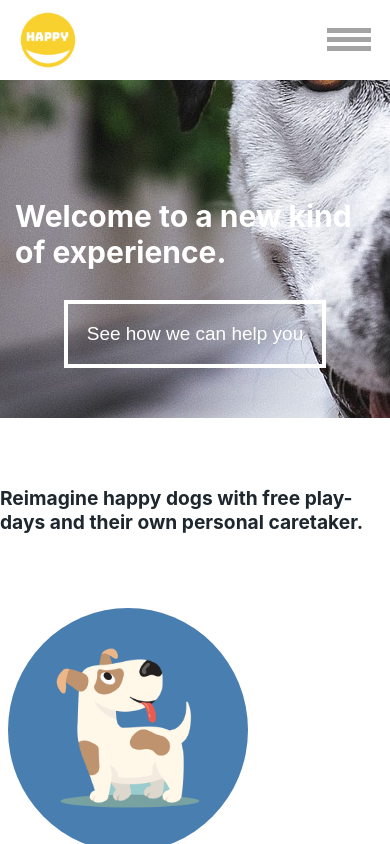
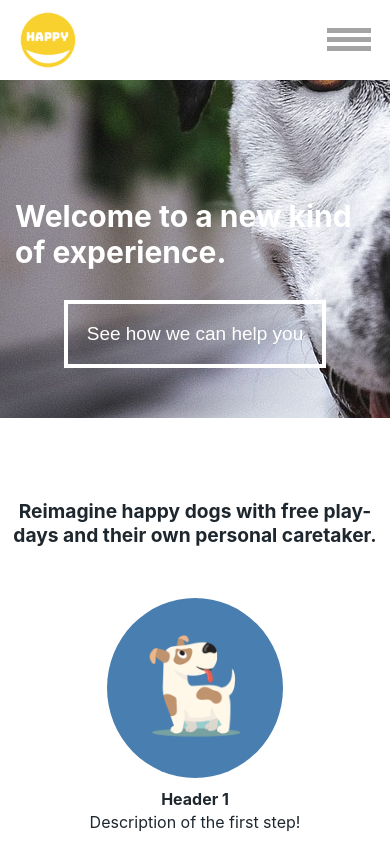
Before and after one commit to andreasaker/generic-startpage, a React (Create React App) app: page / in a window 390 px wide. Shown: the top 844 px of the page. Built offline with nearby package versions, Linux system fonts and the light colour scheme.

Commit message:
three steps is now mobile responsive

```diff
--- a/src/components/content.js
+++ b/src/components/content.js
@@ -13,7 +13,11 @@ const ContentWrapper = styled(Wrapper)`
 `;
 
 const H2 = styled(H2default)`
+  margin: 2em 0.5em 1em 0.5em;
+  text-align: center;
+  ${media.desktop`
   margin: 2em 0 4em 0;
+  `}
 `;
 
 const Content = ({ header, steps }) => {
--- a/src/components/stepCard.js
+++ b/src/components/stepCard.js
@@ -1,14 +1,27 @@
 import React from "react";
 import styled from "styled-components";
 import { H3default } from "./headers";
+import media from "./media";
+
 const StepCardStyle = styled.div`
   width: 16em;
-  height: 16em;
+  height: auto;
   display: flex;
   flex-flow: column;
   justify-content: center;
   align-items: center;
   text-align: center;
+  margin: 0 0 1em 0;
+  p {
+    margin: 0.2em 0 0.2em 0;
+  }
+  ${media.desktop`
+  height: 16em;
+  margin: 0;
+  p {
+    margin: 0.5em 0 0.5em 0;
+  }
+  `}
 `;
 
 const H3 = styled(H3default)`
@@ -16,7 +29,8 @@ const H3 = styled(H3default)`
 `;
 
 const Img = styled.img`
-  max-width: 11em;
+  max-width: 7em;
+  ${media.desktop`max-width: 11em;`}
 `;
 
 const Circle = styled.div`
--- a/src/components/threeSteps.js
+++ b/src/components/threeSteps.js
@@ -9,11 +9,10 @@ const Content = styled.div`
   max-width: 1400px;
   flex-wrap: wrap;
   margin: 2em 0 2em 0;
+  justify-content: center;
   ${media.desktop`
   justify-content: space-evenly;
   `}
-}
-
 `;
 
 const ThreeSteps = ({ steps }) => {
```
